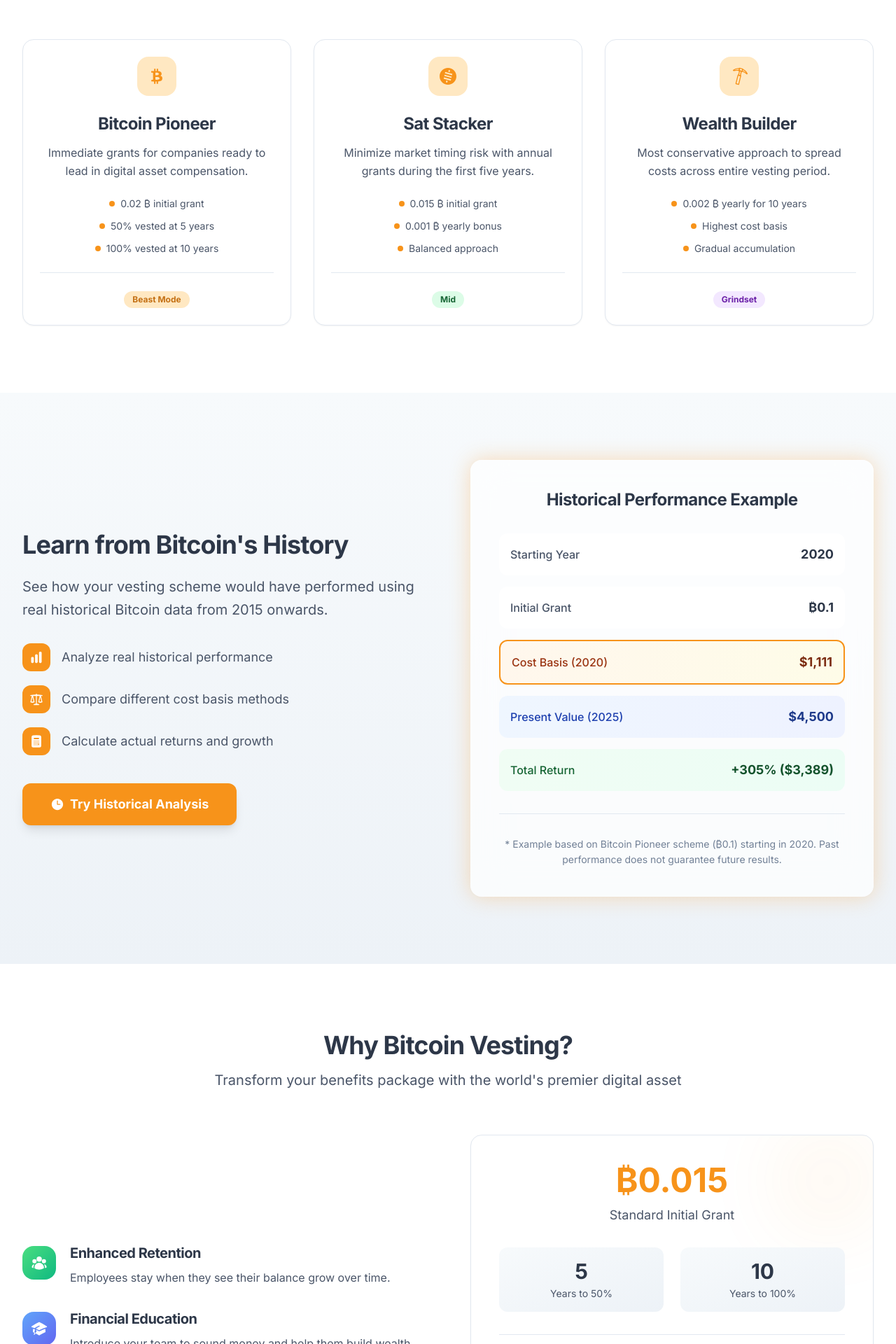
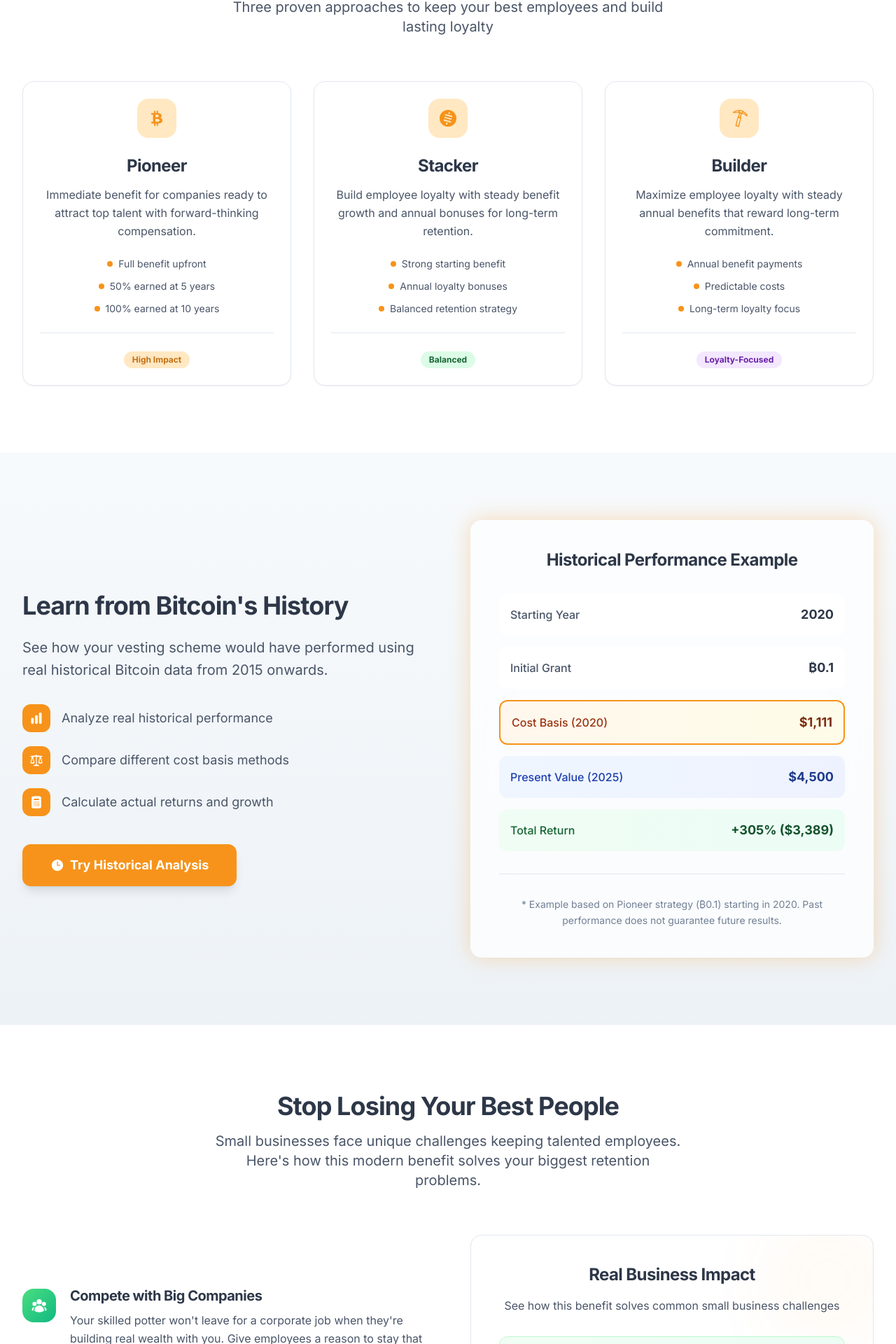
Before and after one commit to rathernotsay21/bitcoin_benefit, a Next.js app: page / in a window 1280 px wide. Shown: the part 878-2798 px from the top of the page at 70% size. Built offline with nearby package versions, Linux system fonts and the light colour scheme; no server answers.

Commit message:
content changes up to task 4

```diff
--- a/public/data/bitcoin-price.json
+++ b/public/data/bitcoin-price.json
@@ -1,6 +1,6 @@
 {
-  "price": 117315,
-  "change24h": 0.5059119504656109,
-  "timestamp": 1754738211323,
+  "price": 117248,
+  "change24h": 0.378811335076146,
+  "timestamp": 1754739029187,
   "source": "live"
 }
--- a/public/data/schemes-meta.json
+++ b/public/data/schemes-meta.json
@@ -16,5 +16,5 @@
       "description": "Long-term retention focus with yearly grants only"
     }
   ],
-  "generatedAt": "2025-08-09T11:17:17.993Z"
+  "generatedAt": "2025-08-09T11:30:29.206Z"
 }
--- a/src/app/page.tsx
+++ b/src/app/page.tsx
@@ -80,20 +80,20 @@
             </div>
 
             <h2 className="text-5xl font-bold text-slate-700 dark:text-slate-100 sm:text-6xl md:text-7xl leading-tight">
-              Reward loyalty with
-              <span className="text-bitcoin dark:text-bitcoin block mt-2">sound money.</span>
+              Keep your best people with
+              <span className="text-bitcoin dark:text-bitcoin block mt-2">benefits they actually want.</span>
             </h2>
             <p className="mt-8 max-w-2xl mx-auto text-xl text-slate-600 dark:text-slate-300 leading-relaxed">
-              Create an employee retention protocol that works.
+              Stop losing talented employees to bigger companies. Offer a modern benefit that builds loyalty and reduces turnover.
             </p>
             <div className="mt-12 flex flex-col sm:flex-row justify-center gap-4">
               <Link href="/calculator" className="btn-primary text-lg px-10 py-4 inline-flex items-center justify-center space-x-2">
                 <BitcoinCircleOutlineIcon className="w-8 h-8" />
-                <span>Start Planning</span>
+                <span>See How It Works</span>
               </Link>
               <Link href="/historical" className="btn-secondary text-lg px-10 py-4 inline-flex items-center justify-center space-x-2">
                 <ClockIcon className="w-6 h-6" />
-                <span>Historical Results</span>
+                <span>View Success Stories</span>
               </Link>
             </div>
           </div>
@@ -105,106 +105,106 @@
         <div className="max-w-7xl mx-auto px-4 sm:px-6 lg:px-8">
           <div className="text-center mb-16">
             <h3 className="text-4xl font-bold text-slate-700 dark:text-slate-100 mb-4">
-              Choose a Strategy
+              Choose Your Retention Strategy
             </h3>
             <p className="text-xl text-slate-600 dark:text-slate-300 max-w-2xl mx-auto">
-              Three approaches designed to align incentives and build wealth
+              Three proven approaches to keep your best employees and build lasting loyalty
             </p>
           </div>
 
           <div className="grid md:grid-cols-2 lg:grid-cols-3 gap-8">
-            {/* Bitcoin Pioneer */}
+            {/* Pioneer */}
             <Link href="/calculator?plan=accelerator" className="feature-card group">
               <div className="text-center">
                 <div className="icon-container mx-auto mb-6">
                   <BitcoinIcon className="w-8 h-8 text-bitcoin dark:text-bitcoin transition-all duration-300" />
                 </div>
                 <h4 className="text-2xl font-bold text-slate-700 dark:text-slate-100 mb-3">
-                  Bitcoin Pioneer
+                  Pioneer
                 </h4>
                 <p className="text-slate-600 dark:text-slate-300 mb-6 leading-relaxed">
-                  Immediate grants for companies ready to lead in digital asset compensation.
+                  Immediate benefit for companies ready to attract top talent with forward-thinking compensation.
                 </p>
                 <div className="space-y-3 text-sm">
                   <div className="flex items-center justify-center space-x-2">
                     <div className="w-2 h-2 bg-bitcoin dark:bg-bitcoin rounded-full"></div>
-                    <span className="text-slate-600 dark:text-slate-300">0.02 ₿ initial grant</span>
+                    <span className="text-slate-600 dark:text-slate-300">Full benefit upfront</span>
                   </div>
                   <div className="flex items-center justify-center space-x-2">
                     <div className="w-2 h-2 bg-bitcoin dark:bg-bitcoin rounded-full"></div>
-                    <span className="text-slate-600 dark:text-slate-300">50% vested at 5 years</span>
+                    <span className="text-slate-600 dark:text-slate-300">50% earned at 5 years</span>
                   </div>
                   <div className="flex items-center justify-center space-x-2">
                     <div className="w-2 h-2 bg-bitcoin dark:bg-bitcoin rounded-full"></div>
-                    <span className="text-slate-600 dark:text-slate-300">100% vested at 10 years</span>
+                    <span className="text-slate-600 dark:text-slate-300">100% earned at 10 years</span>
                   </div>
                 </div>
                 <div className="mt-6 pt-6 border-t border-slate-200 dark:border-slate-800">
-                  <span className="badge badge-orange">Beast Mode</span>
+                  <span className="badge badge-orange">High Impact</span>
                 </div>
               </div>
             </Link>
 
-            {/* Stacking Sats */}
+            {/* Stacker */}
             <Link href="/calculator?plan=steady-builder" className="feature-card group">
               <div className="text-center">
                 <div className="icon-container mx-auto mb-6">
                   <SatoshiIcon className="w-8 h-8 text-bitcoin dark:text-bitcoin transition-all duration-300" size={32} />
                 </div>
                 <h4 className="text-2xl font-bold text-slate-700 dark:text-slate-100 mb-3">
-                  Sat Stacker
+                  Stacker
                 </h4>
                 <p className="text-slate-600 dark:text-slate-300 mb-6 leading-relaxed">
-                  Minimize market timing risk with annual grants during the first five years.
+                  Build employee loyalty with steady benefit growth and annual bonuses for long-term retention.
                 </p>
                 <div className="space-y-3 text-sm">
                   <div className="flex items-center justify-center space-x-2">
                     <div className="w-2 h-2 bg-bitcoin dark:bg-bitcoin rounded-full"></div>
-                    <span className="text-slate-600 dark:text-slate-300">0.015 ₿ initial grant</span>
+                    <span className="text-slate-600 dark:text-slate-300">Strong starting benefit</span>
                   </div>
                   <div className="flex items-center justify-center space-x-2">
                     <div className="w-2 h-2 bg-bitcoin dark:bg-bitcoin rounded-full"></div>
-                    <span className="text-slate-600 dark:text-slate-300">0.001 ₿ yearly bonus</span>
+                    <span className="text-slate-600 dark:text-slate-300">Annual loyalty bonuses</span>
                   </div>
                   <div className="flex items-center justify-center space-x-2">
                     <div className="w-2 h-2 bg-bitcoin dark:bg-bitcoin rounded-full"></div>
-                    <span className="text-slate-600 dark:text-slate-300">Balanced approach</span>
+                    <span className="text-slate-600 dark:text-slate-300">Balanced retention strategy</span>
                   </div>
                 </div>
                 <div className="mt-6 pt-6 border-t border-slate-200 dark:border-slate-800">
-                  <span className="badge badge-success">Mid</span>
+                  <span className="badge badge-success">Balanced</span>
                 </div>
               </div>
             </Link>
 
-            {/* Wealth Builder */}
+            {/* Builder */}
             <Link href="/calculator?plan=slow-burn" className="feature-card group">
               <div className="text-center">
                 <div className="icon-container mx-auto mb-6">
                   <MiningOutlineIcon className="w-8 h-8 text-bitcoin dark:text-bitcoin transition-all duration-300" />
                 </div>
                 <h4 className="text-2xl font-bold text-slate-700 dark:text-slate-100 mb-3">
-                  Wealth Builder
+                  Builder
                 </h4>
                 <p className="text-slate-600 dark:text-slate-300 mb-6 leading-relaxed">
-                  Most conservative approach to spread costs across entire vesting period.
+                  Maximize employee loyalty with steady annual benefits that reward long-term commitment.
                 </p>
                 <div className="space-y-3 text-sm">
                   <div className="flex items-center justify-center space-x-2">
                     <div className="w-2 h-2 bg-bitcoin dark:bg-bitcoin rounded-full"></div>
-                    <span className="text-slate-600 dark:text-slate-300">0.002 ₿ yearly for 10 years</span>
+                    <span className="text-slate-600 dark:text-slate-300">Annual benefit payments</span>
                   </div>
                   <div className="flex items-center justify-center space-x-2">
                     <div className="w-2 h-2 bg-bitcoin dark:bg-bitcoin rounded-full"></div>
-                    <span className="text-slate-600 dark:text-slate-300">Highest cost basis</span>
+                    <span className="text-slate-600 dark:text-slate-300">Predictable costs</span>
                   </div>
                   <div className="flex items-center justify-center space-x-2">
                     <div className="w-2 h-2 bg-bitcoin dark:bg-bitcoin rounded-full"></div>
-                    <span className="text-slate-600 dark:text-slate-300">Gradual accumulation</span>
+                    <span className="text-slate-600 dark:text-slate-300">Long-term loyalty focus</span>
                   </div>
                 </div>
                 <div className="mt-6 pt-6 border-t border-slate-200 dark:border-slate-800">
-                  <span className="badge bg-purple-100 text-purple-800 dark:bg-purple-900 dark:text-purple-100">Grindset</span>
+                  <span className="badge bg-purple-100 text-purple-800 dark:bg-purple-900 dark:text-purple-100">Loyalty-Focused</span>
                 </div>
               </div>
             </Link>
@@ -295,7 +295,7 @@
 
                 <div className="mt-8 pt-8 border-t border-slate-200 dark:border-slate-700">
                   <p className="text-sm text-slate-500 dark:text-slate-400 leading-relaxed">
-                    * Example based on Bitcoin Pioneer scheme (₿0.1) starting in 2020.
+                    * Example based on Pioneer strategy (₿0.1) starting in 2020.
                     Past performance does not guarantee future results.
                   </p>
                 </div>
@@ -310,10 +310,10 @@
         <div className="max-w-7xl mx-auto px-4 sm:px-6 lg:px-8">
           <div className="text-center mb-16">
             <h3 className="text-4xl font-bold text-slate-700 dark:text-slate-100 mb-4">
-              Why Bitcoin Vesting?
+              Stop Losing Your Best People
             </h3>
             <p className="text-xl text-slate-600 dark:text-slate-300 max-w-2xl mx-auto">
-              Transform your benefits package with the world's premier digital asset
+              Small businesses face unique challenges keeping talented employees. Here's how this modern benefit solves your biggest retention problems.
             </p>
           </div>
 
@@ -325,77 +325,108 @@
                 </div>
                 <div className="ml-5">
                   <h4 className="text-xl font-bold text-slate-700 dark:text-slate-100 mb-2">
-                    Enhanced Retention
+                    Compete with Big Companies
                   </h4>
-                  <p className="text-slate-600 dark:text-slate-300 leading-relaxed">
-                    Employees stay when they see their balance grow over time.
+                  <p className="text-slate-600 dark:text-slate-300 leading-relaxed mb-3">
+                    Your skilled potter won't leave for a corporate job when they're building real wealth with you. Give employees a reason to stay that goes beyond just salary.
                   </p>
+                  <div className="text-sm text-slate-500 dark:text-slate-400 italic">
+                    "My best mechanic turned down a dealership offer because his benefit here is worth more than their signing bonus." - Auto shop owner
+                  </div>
                 </div>
               </div>
 
               <div className="flex items-start group">
                 <div className="flex-shrink-0 w-12 h-12 bg-gradient-to-br from-blue-400 to-indigo-500 dark:from-blue-700 dark:to-indigo-700 rounded-2xl flex items-center justify-center mt-1 group-hover:scale-110 transition-transform">
-                  <AcademicCapIcon className="w-6 h-6 text-white" />
+                  <ShieldCheckIcon className="w-6 h-6 text-white" />
                 </div>
                 <div className="ml-5">
                   <h4 className="text-xl font-bold text-slate-700 dark:text-slate-100 mb-2">
-                    Financial Education
+                    Build Employee Loyalty
                   </h4>
-                  <p className="text-slate-600 dark:text-slate-300 leading-relaxed">
-                    Introduce your team to sound money and help them build wealth.
+                  <p className="text-slate-600 dark:text-slate-300 leading-relaxed mb-3">
+                    When employees see their benefit growing year after year, they think twice about leaving. It's like giving them ownership in their own success.
                   </p>
+                  <div className="text-sm text-slate-500 dark:text-slate-400 italic">
+                    "Our construction crew talks about their benefits at lunch. They're invested in staying because they're invested in the company." - Construction company owner
+                  </div>
                 </div>
               </div>
 
               <div className="flex items-start group">
-                <div className="flex-shrink-0 w-12 h-12 bg-bitcoin dark:bg-slate-700 rounded-2xl flex items-center justify-center mt-1 group-hover:scale-110 transition-transform">
+                <div className="flex-shrink-0 w-12 h-12 bg-gradient-to-br from-purple-400 to-indigo-500 dark:from-purple-700 dark:to-indigo-700 rounded-2xl flex items-center justify-center mt-1 group-hover:scale-110 transition-transform">
                   <EyeIcon className="w-6 h-6 text-white" />
                 </div>
                 <div className="ml-5">
                   <h4 className="text-xl font-bold text-slate-700 dark:text-slate-100 mb-2">
-                    Transparent & Trackable
+                    Easy to Understand & Track
                   </h4>
-                  <p className="text-slate-600 dark:text-slate-300 leading-relaxed">
-                    Employees can verify their balance on-line 24/7.
+                  <p className="text-slate-600 dark:text-slate-300 leading-relaxed mb-3">
+                    No complex paperwork or confusing statements. Your employees can check their benefit value anytime, anywhere. Complete transparency builds trust.
                   </p>
+                  <div className="text-sm text-slate-500 dark:text-slate-400 italic">
+                    "My pottery students love checking their balance. It's simple enough that everyone gets it, but valuable enough that they care." - Pottery studio owner
+                  </div>
                 </div>
               </div>
             </div>
 
             <div className="card lg:p-10 relative overflow-hidden">
               <div className="absolute top-0 right-0 w-32 h-32 bg-bitcoin dark:bg-bitcoin rounded-full blur-3xl opacity-10"></div>
-              <div className="relative text-center">
-                <div className="text-5xl font-bold text-bitcoin dark:text-bitcoin mb-3">₿0.015</div>
-                <div className="text-lg text-slate-600 dark:text-slate-300 mb-8">Standard Initial Grant</div>
+              <div className="relative">
+                <div className="text-center mb-8">
+                  <h4 className="text-2xl font-bold text-slate-700 dark:text-slate-100 mb-4">
+                    Real Business Impact
+                  </h4>
+                  <p className="text-slate-600 dark:text-slate-300">
+                    See how this benefit solves common small business challenges
+                  </p>
+                </div>
 
-                <div className="grid grid-cols-2 gap-6 text-center mb-8">
-                  <div className="p-4 bg-gradient-to-br from-slate-50 to-slate-100 dark:from-slate-700 dark:to-slate-600 rounded-xl">
-                    <div className="text-3xl font-bold text-slate-700 dark:text-slate-100">5</div>
-                    <div className="text-sm text-slate-600 dark:text-slate-300 mt-1">Years to 50%</div>
+                <div className="space-y-6">
+                  <div className="p-4 bg-gradient-to-r from-green-50 to-emerald-50 dark:from-green-900/30 dark:to-emerald-900/30 rounded-xl border border-green-200 dark:border-green-800">
+                    <div className="flex items-center mb-2">
+                      <div className="w-8 h-8 bg-green-500 rounded-full flex items-center justify-center mr-3">
+                        <span className="text-white text-sm font-bold">🏺</span>
+                      </div>
+                      <span className="font-bold text-green-800 dark:text-green-100">Pottery Studio</span>
+                    </div>
+                    <p className="text-sm text-green-700 dark:text-green-200">
+                      "My skilled potters used to leave for corporate design jobs. Now they stay because their benefit grows with their craft."
+                    </p>
                   </div>
-                  <div className="p-4 bg-gradient-to-br from-slate-50 to-slate-100 dark:from-slate-700 dark:to-slate-600 rounded-xl">
-                    <div className="text-3xl font-bold text-slate-700 dark:text-slate-100">10</div>
-                    <div className="text-sm text-slate-600 dark:text-slate-300 mt-1">Years to 100%</div>
+
+                  <div className="p-4 bg-gradient-to-r from-blue-50 to-indigo-50 dark:from-blue-900/30 dark:to-indigo-900/30 rounded-xl border border-blue-200 dark:border-blue-800">
+                    <div className="flex items-center mb-2">
+                      <div className="w-8 h-8 bg-blue-500 rounded-full flex items-center justify-center mr-3">
+                        <span className="text-white text-sm font-bold">🔧</span>
+                      </div>
+                      <span className="font-bold text-blue-800 dark:text-blue-100">Auto Shop</span>
+                    </div>
+                    <p className="text-sm text-blue-700 dark:text-blue-200">
+                      "Dealerships can't compete with this. My mechanics see their benefit value and know they're building something here."
+                    </p>
+                  </div>
+
+                  <div className="p-4 bg-gradient-to-r from-orange-50 to-yellow-50 dark:from-orange-900/30 dark:to-yellow-900/30 rounded-xl border border-orange-200 dark:border-orange-800">
+                    <div className="flex items-center mb-2">
+                      <div className="w-8 h-8 bg-orange-500 rounded-full flex items-center justify-center mr-3">
+                        <span className="text-white text-sm font-bold">🏗️</span>
+                      </div>
+                      <span className="font-bold text-orange-800 dark:text-orange-100">Construction</span>
+                    </div>
+                    <p className="text-sm text-orange-700 dark:text-orange-200">
+                      "Our crew talks about their benefits at lunch. They're invested in staying because they're invested in their future."
+                    </p>
                   </div>
                 </div>
 
-                <div className="pt-8 border-t border-slate-200 dark:border-slate-700">
-                  <div className="text-sm text-slate-600 dark:text-slate-300 space-y-3">
-                    <div className="flex justify-between items-center p-3 bg-gradient-to-r from-orange-50 to-yellow-50 dark:from-slate-700 dark:to-slate-600 rounded-lg">
-                      <span className="font-bold">Bitcoin Pioneer:</span>
-                      <span className="text-bitcoin dark:text-bitcoin font-bold">0.02 ₿ upfront</span>
-                    </div>
-                    <div className="flex justify-between items-center p-3 bg-gradient-to-r from-green-50 to-emerald-50 dark:from-green-900 dark:to-emerald-900 rounded-lg">
-                      <span className="font-bold">Stacking Sats:</span>
-                      <span className="text-green-700 dark:text-green-100 font-bold">0.015 ₿ + 0.001 ₿/yr</span>
-                    </div>
-                    <div className="flex justify-between items-center p-3 bg-gradient-to-r from-purple-50 to-indigo-50 dark:from-purple-900 dark:to-indigo-900 rounded-lg">
-                      <span className="font-bold">Wealth Builder:</span>
-                      <span className="text-purple-700 dark:text-purple-100 font-bold">0.002 ₿/year × 10</span>
-                    </div>
-
-                    <div className="pt-3 text-center">
-                      <span className="text-xs text-slate-500 dark:text-slate-400">All schemes total 0.02 ₿</span>
+                <div className="mt-8 pt-6 border-t border-slate-200 dark:border-slate-700">
+                  <div className="text-center">
+                    <div className="text-3xl font-bold text-slate-700 dark:text-slate-100 mb-2">85%</div>
+                    <div className="text-sm text-slate-600 dark:text-slate-300 mb-4">Average retention improvement</div>
+                    <div className="text-xs text-slate-500 dark:text-slate-400">
+                      Based on small businesses using modern benefit packages
                     </div>
                   </div>
                 </div>
--- a/src/data/bitcoin-price.json
+++ b/src/data/bitcoin-price.json
@@ -1,6 +1,6 @@
 {
-  "price": 117315,
-  "change24h": 0.5059119504656109,
-  "timestamp": 1754738211323,
+  "price": 117248,
+  "change24h": 0.378811335076146,
+  "timestamp": 1754739029187,
   "source": "live"
 }
--- a/src/data/schemes-meta.json
+++ b/src/data/schemes-meta.json
@@ -16,5 +16,5 @@
       "description": "Long-term retention focus with yearly grants only"
     }
   ],
-  "generatedAt": "2025-08-09T11:17:17.993Z"
+  "generatedAt": "2025-08-09T11:30:29.206Z"
 }
```
Also changed, not shown: cache/bitcoin-price-cache.json (+5 -5 lines), .kiro/specs/small-business-copy-update/tasks.md, public/data/static-calculations.json, src/data/static-calculations.json, 1 other file (tests, documents, lock files or other folders).
